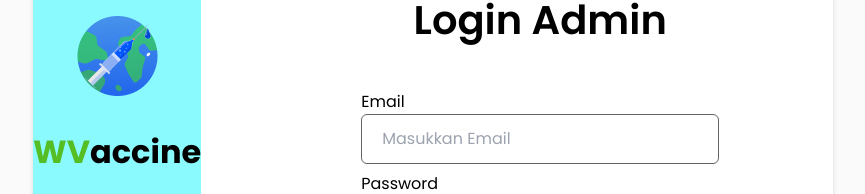
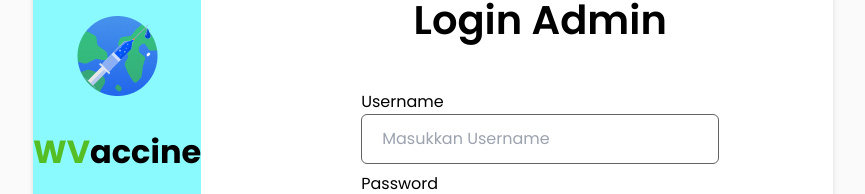
Before and after one commit to capstone-vaccine-book-17/VaccineBooking-FE, a React (Create React App) app: page /login in a window 1280 px wide. Shown: the part 240-434 px from the top of the page, without its empty margins (207-1072 px from the left). Built offline with nearby package versions, Linux system fonts and the light colour scheme.

Commit message:
Fixing Login Page

```diff
--- a/src/components/About.jsx
+++ b/src/components/About.jsx
@@ -4,7 +4,7 @@ import polygon from "../assets/polygon.svg";
 
 const About = () => {
   return (
-    <section id="about" className="w-full">
+    <section id="about" className="w-full pt-20">
       <div className="w-full">
         <div className="flex justify-center text-4xl font-semibold mt-10">
           <h1>Tentang World Vaccine</h1>
--- a/src/pages/LoginPage.jsx
+++ b/src/pages/LoginPage.jsx
@@ -1,6 +1,6 @@
-import React from 'react';
-import { useForm } from 'react-hook-form';
-import Logo from '../assets/Logo.png';
+import React from "react";
+import { useForm } from "react-hook-form";
+import Logo from "../assets/Logo.png";
 
 const LoginPage = () => {
   const {
@@ -10,56 +10,52 @@ const LoginPage = () => {
   } = useForm();
 
   const handleLogin = () => {
-    console.log(errors.email?.message);
+    console.log(errors.username?.message);
+    console.log(errors.password?.message);
   };
 
   return (
-    <section className='flex h-screen justify-center items-center p-40 px-60'>
-      <div className='flex w-full h-full rounded-xl drop-shadow-md bg-white'>
-        <div className='flex-[40%] flex flex-col gap-8 rounded-l-xl justify-center items-center bg-[#8BFAFF]'>
-          <img src={Logo} alt='' />
-          <h1 className='font-bold text-black text-[32px]'>
-            <span className='text-[#56BE25]'>WV</span>accine
+    <section className="flex h-screen justify-center items-center p-40 px-60">
+      <div className="flex w-full h-full rounded-xl drop-shadow-md bg-white">
+        <div className="flex-[40%] flex flex-col gap-8 rounded-l-xl justify-center items-center bg-[#8BFAFF]">
+          <img src={Logo} alt="" />
+          <h1 className="font-bold text-black text-[32px]">
+            <span className="text-[#56BE25]">WV</span>accine
           </h1>
-          <p className='text-[#373737] text-2xl font-semibold'>
+          <p className="text-[#373737] text-2xl font-semibold">
             Tak Kenal Maka Tak Kebal
           </p>
         </div>
-        <div className='flex-[60%] w-full px-40'>
+        <div className="flex-[60%] w-full px-40">
           <form
             onSubmit={handleSubmit(handleLogin)}
-            className='flex h-full flex-col justify-center items-center gap-y-2'
+            className="flex h-full flex-col justify-center items-center gap-y-2"
           >
-            <h1 className='text-[40px] font-semibold mb-[32px]'>Login Admin</h1>
-            <div className='flex flex-col w-full'>
-              <label htmlFor='email'>Email</label>
+            <h1 className="text-[40px] font-semibold mb-[32px]">Login Admin</h1>
+            <div className="flex flex-col w-full">
+              <label htmlFor="username">Username</label>
               <input
-                placeholder='Masukkan Email'
-                {...register('email', {
-                  required: 'Email is required!',
-                  pattern: {
-                    value:
-                      /^(([^<>()[\]\\.,;:\s@"]+(\.[^<>()[\]\\.,;:\s@"]+)*)|(".+"))@((\[[0-9]{1,3}\.[0-9]{1,3}\.[0-9]{1,3}\.[0-9]{1,3}\])|(([a-zA-Z\-0-9]+\.)+[a-zA-Z]{2,}))$/,
-                    message: 'Email not valid!',
-                  },
+                placeholder="Masukkan Username"
+                {...register("username", {
+                  required: "Username is required!",
                 })}
               />
-              <p className='text-red-700'>{errors.email?.message}</p>
+              <p className="text-red-700">{errors.username?.message}</p>
             </div>
-            <div className='flex flex-col w-full'>
-              <label for='password'>Password</label>
+            <div className="flex flex-col w-full">
+              <label for="password">Password</label>
               <input
-                type='password'
-                placeholder='Masukkan Password'
-                {...register('password', {
-                  required: 'Password is required!',
+                type="password"
+                placeholder="Masukkan Password"
+                {...register("password", {
+                  required: "Password is required!",
                 })}
               />
-              <p className='text-red-700'>{errors.password?.message}</p>
+              <p className="text-red-700">{errors.password?.message}</p>
             </div>
             <button
-              type='submit'
-              className='w-full mt-8 py-2 bg-[#0057FF] rounded-lg text-xl text-white font-semibold'
+              type="submit"
+              className="w-full mt-8 py-2 bg-[#0057FF] rounded-lg text-xl text-white font-semibold"
             >
               Login
             </button>
```
